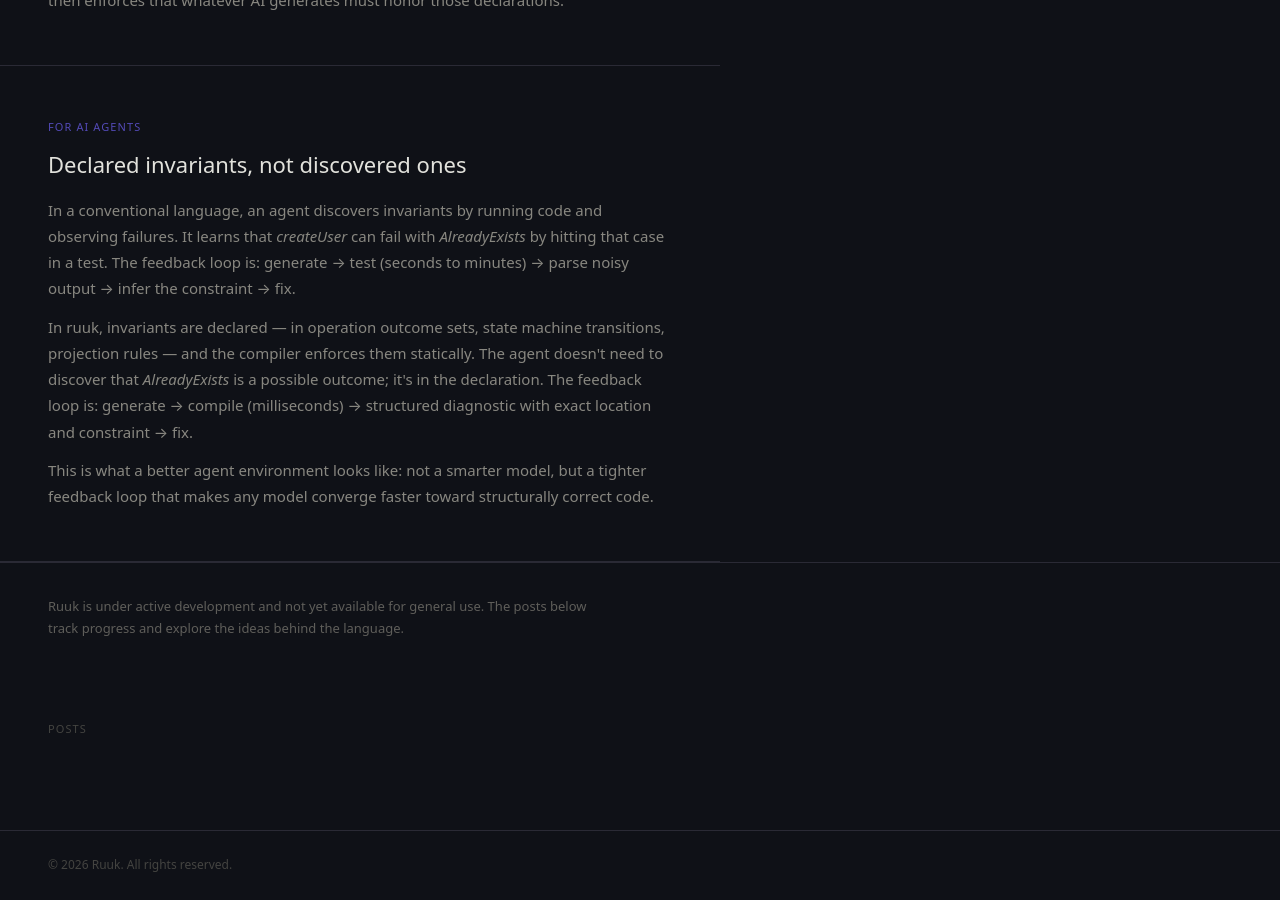
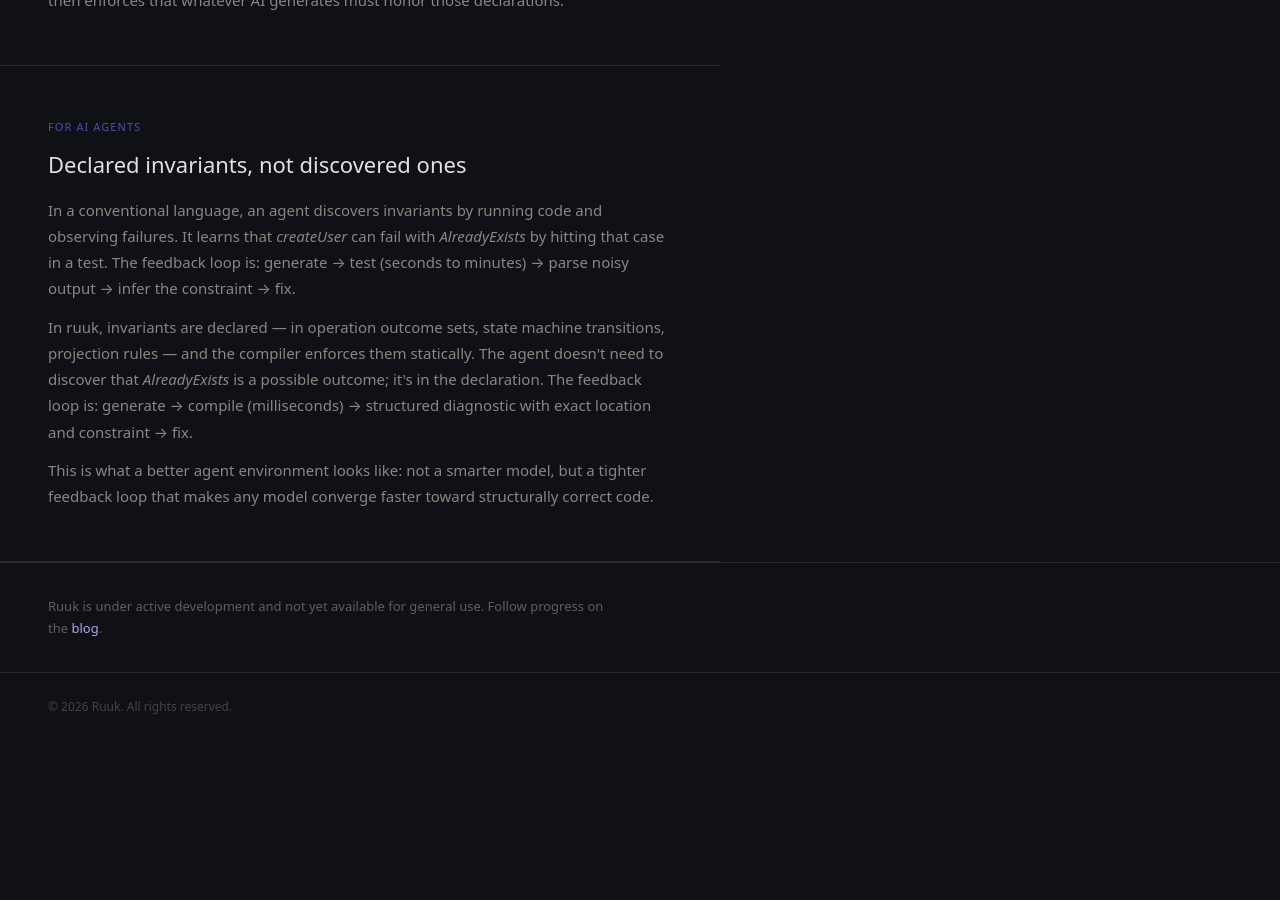
Before and after one commit to ruuk-lang/ruuk-lang.github.io, a Jekyll site: the page built from index.md, in a window 1280 px wide and 900 px high, scrolled down 3079 px. Built offline with Jekyll 4.4.1, drawn with Linux system fonts in a browser that asks for light colours; after the commit the page ends 3820 px from its top, so only the background shows below that; some of the changed text lies outside the part shown.

Commit message:
feat(landing): remove post listing, link to blog from status note
Landing page now ends at the status note. The nav blog link and the
status note inline link are sufficient entry points — post cards at
the bottom of a long page added scroll without adding value.

Co-Authored-By: Claude Sonnet 4.6 <noreply@anthropic.com>

```diff
--- a/_layouts/default.html
+++ b/_layouts/default.html
@@ -14,7 +14,9 @@
   </head>
   <body>
     <nav class="site-nav">
-      <a class="logo" href="{{ '/' | relative_url }}"><span>ruuk</span>-lang</a>
+      <a class="logo" href="{{ '/' | relative_url }}"
+        >The <span>Ruuk</span> Programming Language</a
+      >
       <div class="nav-links">
         <a href="{{ '/blog' | relative_url }}">blog</a>
         <a href="https://github.com/ruuk-lang">github</a>
--- a/index.md
+++ b/index.md
@@ -156,20 +156,7 @@ title: Ruuk
 </div>
 
 <div class="status">
-  <p>Ruuk is under active development and not yet available for general use. The posts below track progress and explore the ideas behind the language.</p>
-</div>
-
-<div class="post-list">
-  <div class="post-list-heading">posts</div>
-  {% for post in site.posts %}
-  <a href="{{ post.url }}" style="text-decoration:none">
-    <div class="post-card">
-      <h3>{{ post.title }}</h3>
-      {% if post.excerpt %}<p>{{ post.excerpt | strip_html | truncatewords: 30 }}</p>{% endif %}
-      <div class="post-meta">{{ post.date | date: "%B %d, %Y" }}</div>
-    </div>
-  </a>
-  {% endfor %}
+  <p>Ruuk is under active development and not yet available for general use. Follow progress on the <a href="{{ '/blog' | relative_url }}">blog</a>.</p>
 </div>
 
 <script>
```
